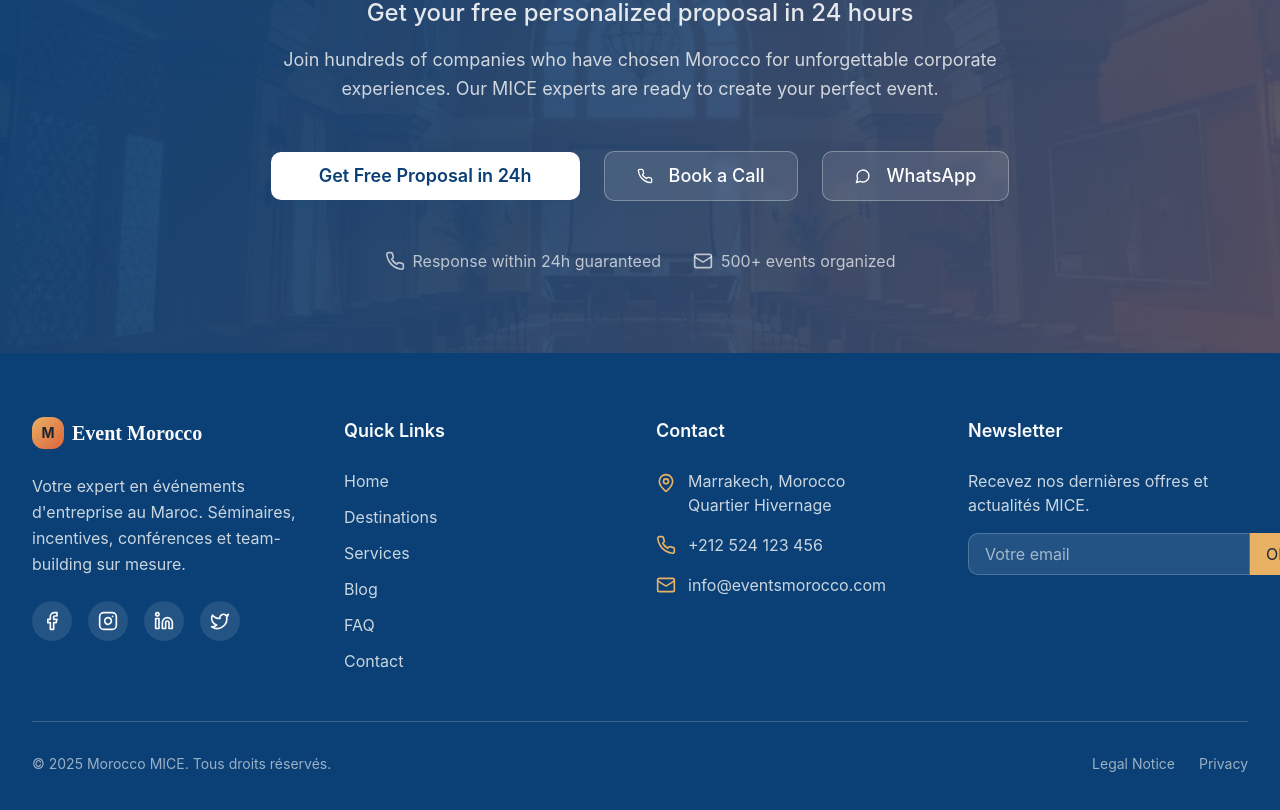
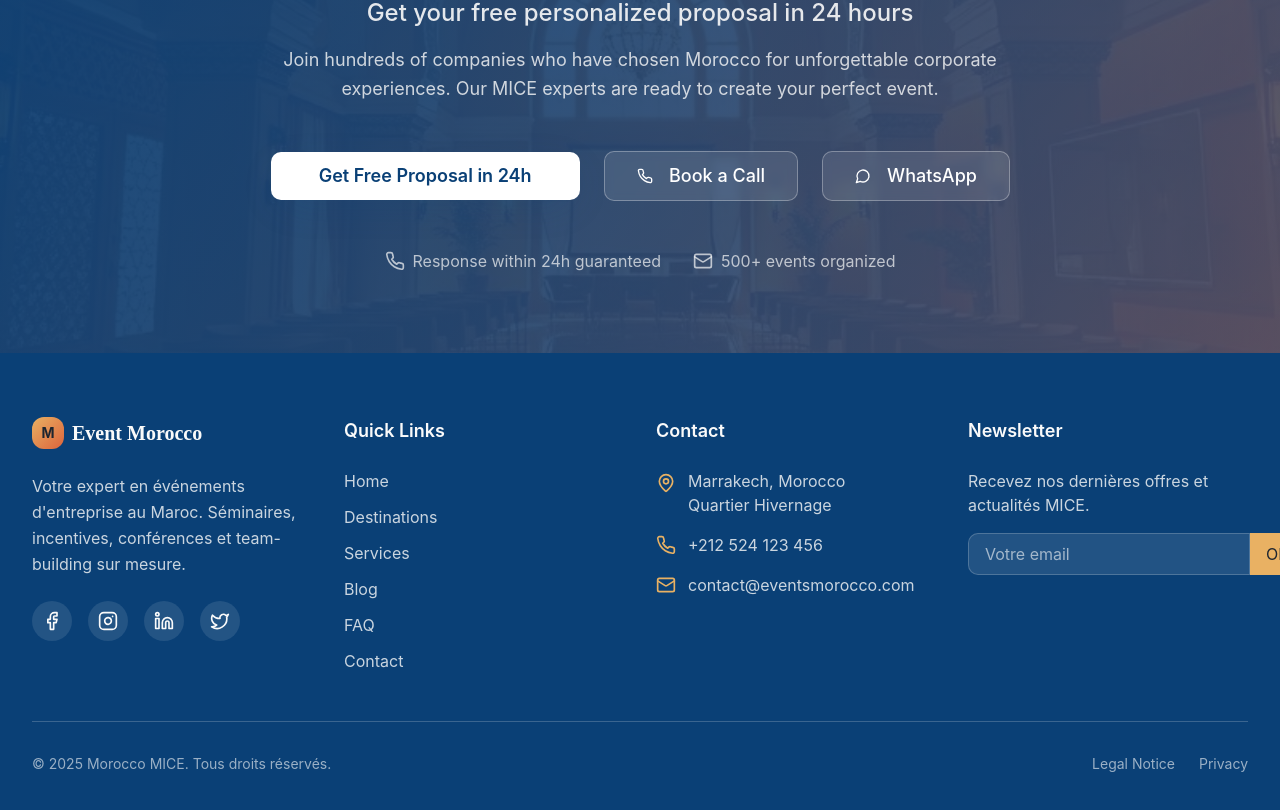
Before and after one commit to weeksly403/mice-maker, a React (Vite) app: page / in a window 1280 px wide. Shown: the part 8470-9280 px from the top of the page. Built offline with nearby package versions, Linux system fonts and the light colour scheme.

Commit message:
Update footer email address
Update the footer email address to contact@eventsmorocco.com.

```diff
--- a/src/components/Footer.tsx
+++ b/src/components/Footer.tsx
@@ -93,7 +93,7 @@ export const Footer: React.FC = () => {
               </div>
               <div className="flex items-center space-x-3">
                 <Mail className="w-5 h-5 text-secondary" />
-                <p className="text-primary-foreground/80">info@eventsmorocco.com</p>
+                <p className="text-primary-foreground/80">contact@eventsmorocco.com</p>
               </div>
             </div>
           </div>
```
